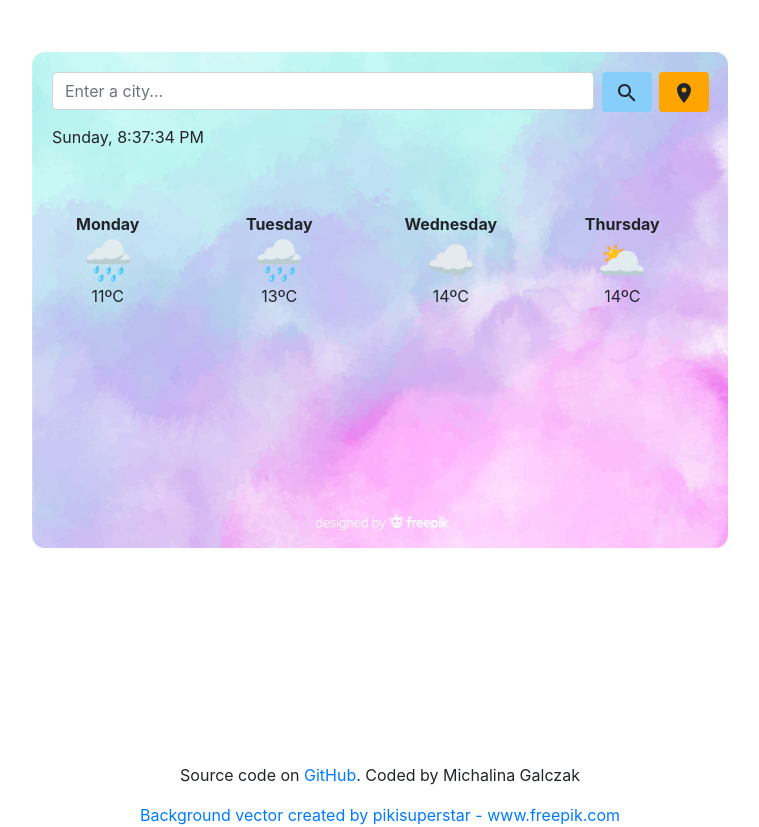
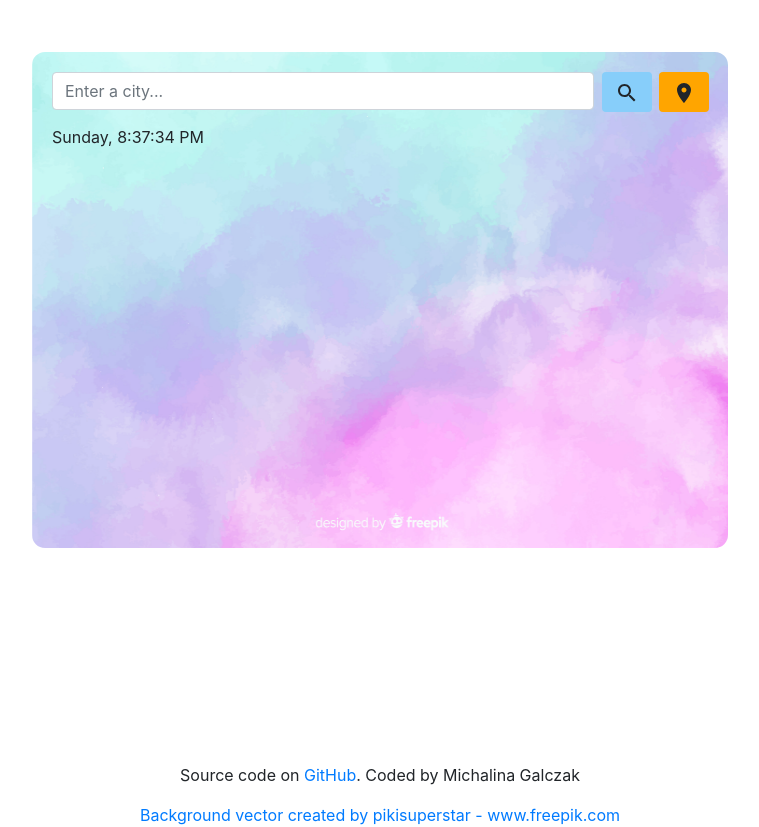
Before and after one commit to michalina-galczak/weather-app-react, a React (Create React App) app: page / in a window 1280 px wide. Shown: the whole page, without its empty margins (260-1019 px from the left). Built offline with nearby package versions, Linux system fonts and the light colour scheme.

Commit message:
Forecast is working

```diff
--- a/src/Forecast.css
+++ b/src/Forecast.css
@@ -5,7 +5,3 @@
 .Forecast p {
     line-height: 20px;
 }
-
-.Forecast-icon {
-    font-size: 40px;
-}
--- a/src/Forecast.js
+++ b/src/Forecast.js
@@ -1,39 +1,17 @@
 import React from "react";
 import './Forecast.css';
+import ForecastDays from "./ForecastDays.js";
 
 export default function Forecast(props) {
-    function getForecastDay(numDays) {
-        var days = ['Sunday', 'Monday', 'Tuesday', 'Wednesday', 'Thursday', 'Friday', 'Saturday'];
-        var d = new Date();
-        d.setDate(d.getDate() + numDays);
 
-        return days[d.getDay()];
+    if(props.data !== undefined) {
+        return (
+            <div className="Forecast">
+                <ForecastDays data={props.data} />
+            </div>
+        );
     }
-
-    return (
-        <div className="Forecast">
-            <div className="row">
-                <div className="col-md-3 my-auto">
-                    <p><b>{getForecastDay(1)}</b></p>
-                    <p className="Forecast-icon">🌧️</p>
-                    <p>11ºC</p>
-                </div>
-                <div className="col-md-3 my-auto">
-                    <p><b>{getForecastDay(2)}</b></p>
-                    <p className="Forecast-icon">🌧️</p>
-                    <p>13ºC</p>
-                </div>
-                <div className="col-md-3 my-auto">
-                    <p><b>{getForecastDay(3)}</b></p>
-                    <p className="Forecast-icon">☁️</p>
-                    <p>14ºC</p>
-                </div>
-                <div className="col-md-3 my-auto">
-                    <p><b>{getForecastDay(4)}</b></p>
-                    <p className="Forecast-icon">🌥️</p>
-                    <p>14ºC</p>
-                </div>
-            </div>
-        </div>
-    );
+    else {
+        return (<div></div>);
+    }
 }
--- /dev/null
+++ b/src/ForecastDays.css
@@ -0,0 +1,4 @@
+.ForecastDays-icon {
+    height: 70px;
+    margin-top: -20px;
+}
--- /dev/null
+++ b/src/ForecastDays.js
@@ -0,0 +1,54 @@
+import React from "react";
+import "./ForecastDays.css";
+
+export default function ForecastDays(props) {
+    const days = props.data;
+    const divs = [];
+
+    function getTimezoneDate(timestamp, timezone) {
+      let timeNow = new Date(timestamp);
+      let offset = timeNow.getTimezoneOffset() * 60000;
+      let utc = timestamp + offset;
+      let cityTime = utc + (1000 * timezone);
+
+      return new Date(cityTime);
+    }
+
+    function formatHours(timestamp, timezone) {
+        let cityDate = getTimezoneDate(timestamp, timezone);
+        let hours = cityDate.getHours();
+        if (hours < 10) {
+          hours = `0${hours}`;
+        }
+
+        let minutes = cityDate.getMinutes();
+        if (minutes < 10) {
+          minutes = `0${minutes}`;
+        }
+
+        return `${hours}:${minutes}`
+      }
+
+      if(days !== undefined && days.list !== undefined) {
+        for(const [index, value] of days.list.entries()) {
+          let temp = Math.round(value.main.temp);
+          let iconPath = "http://openweathermap.org/img/wn/" + value.weather[0].icon + "@2x.png";
+          divs.push(
+            <div key={index} className="col-md-2 my-auto">
+              <p><b>{formatHours(value.dt * 1000, days.city.timezone)}</b></p>
+              <img src={iconPath} alt='' className="ForecastDays-icon" />
+              <p>{temp}ºC</p>
+            </div>);
+
+          if(index === 5) {
+            break;
+          }
+        }
+    }
+
+    return (
+        <div className="row">
+            {divs}
+        </div>
+    );
+}
--- a/src/Weather.css
+++ b/src/Weather.css
@@ -48,5 +48,6 @@ form {
 
 .Weather-forecast {
     width: 100%;
-    padding-top: 60px;
+    padding-top: 20px;
+    margin-left: 1px;
 }
--- a/src/Weather.js
+++ b/src/Weather.js
@@ -11,7 +11,7 @@ export default function Weather() {
     const form = useRef();
     let[city, setCity] = useState("");
     let[data, setData] = useState({name: ''});
-    let[forecast, setForecast] = useState({});
+    let[forecastData, setForecastData] = useState("");
 
     function search(event) {
         event.preventDefault();
@@ -23,7 +23,7 @@ export default function Weather() {
     }
 
     function getWeather() {
-        let url = `https://api.openweathermap.org/data/2.5/weather?q=${city}&appid=de721be4f431ff99a9769e3b29d705a6&units=metric`;
+        let url = `https://api.openweathermap.org/data/2.5/weather?q=${city}&appid=cde0d1f3fb07f748e651759822edfb07&units=metric`;
         axios.get(url)
         .then(result => {
             if(result !== undefined && result.data !== undefined) {
@@ -37,21 +37,21 @@ export default function Weather() {
             alert('There was an error getting the weather info!');
         });
 
-        let forecastUrl = `https://api.openweathermap.org/data/2.5/forecast?q=${city}&appid=de721be4f431ff99a9769e3b29d705a6&units=metric`;
+        let forecastUrl = `https://api.openweathermap.org/data/2.5/forecast?q=${city}&appid=cde0d1f3fb07f748e651759822edfb07&units=metric`;
         axios.get(forecastUrl)
         .then(result => {
-            if(result !== undefined && result.list !== undefined) {
-                setForecast(result.data);
-
-                console.log(result);
+            if(result !== undefined && result.data !== undefined) {
+                setForecastData(result.data);
             }
             else {
                 alert(`There is no forecast info available for ${city}.`);
+                setForecastData(null);
             }
         })
         .catch(error => {
             console.log(error);
             alert('There was an error getting the forecast info!');
+            setForecastData(null);
         });
     }
 
@@ -81,7 +81,7 @@ export default function Weather() {
                         <Info data={data} />
                     </div>
                     <div className="row Weather-forecast">
-                        <Forecast />
+                        <Forecast data={forecastData} />
                     </div>
                 </form>
             </div>
```
